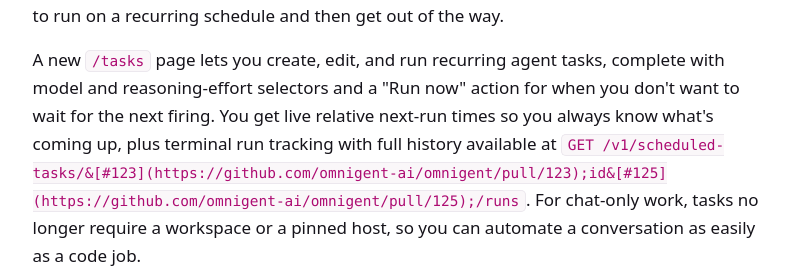
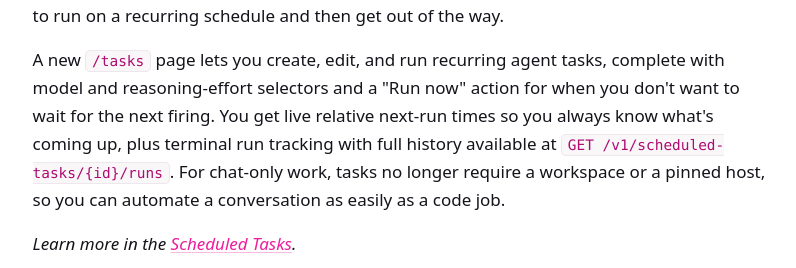
Before and after one commit to omnigent-ai/omnigent-site, a Next.js app: page /releases/0.7.0 in a window 1280 px wide. Shown: the part 901-1169 px from the top of the page, without its empty margins (260-1056 px from the left). Built offline with nearby package versions, Linux system fonts and the light colour scheme; no server answers.

Commit message:
docs(releases): fix malformed scheduled-tasks endpoint in v0.7.0 post
The auto-generated post mangled the run-history endpoint by expanding
{id} into stray PR links. Restore `GET /v1/scheduled-tasks/{id}/runs`.

Co-authored-by: Isaac

```diff
--- a/app/releases/0.7.0/page.mdx
+++ b/app/releases/0.7.0/page.mdx
@@ -32,7 +32,7 @@ Omnigent 0.7.0 is a major release focused on putting your agents to work on your
 
 Some work should just happen on a cadence — a morning digest, a nightly cleanup, a weekly report — without you kicking it off by hand every time. Automations let you set an agent task to run on a recurring schedule and then get out of the way.
 
-A new `/tasks` page lets you create, edit, and run recurring agent tasks, complete with model and reasoning-effort selectors and a "Run now" action for when you don't want to wait for the next firing. You get live relative next-run times so you always know what's coming up, plus terminal run tracking with full history available at `GET /v1/scheduled-tasks/&[#123](https://github.com/omnigent-ai/omnigent/pull/123);id&[#125](https://github.com/omnigent-ai/omnigent/pull/125);/runs`. For chat-only work, tasks no longer require a workspace or a pinned host, so you can automate a conversation as easily as a code job.
+A new `/tasks` page lets you create, edit, and run recurring agent tasks, complete with model and reasoning-effort selectors and a "Run now" action for when you don't want to wait for the next firing. You get live relative next-run times so you always know what's coming up, plus terminal run tracking with full history available at `GET /v1/scheduled-tasks/{id}/runs`. For chat-only work, tasks no longer require a workspace or a pinned host, so you can automate a conversation as easily as a code job.
 
 _Learn more in the [Scheduled Tasks](/docs/build/scheduled-tasks)._
 
```
